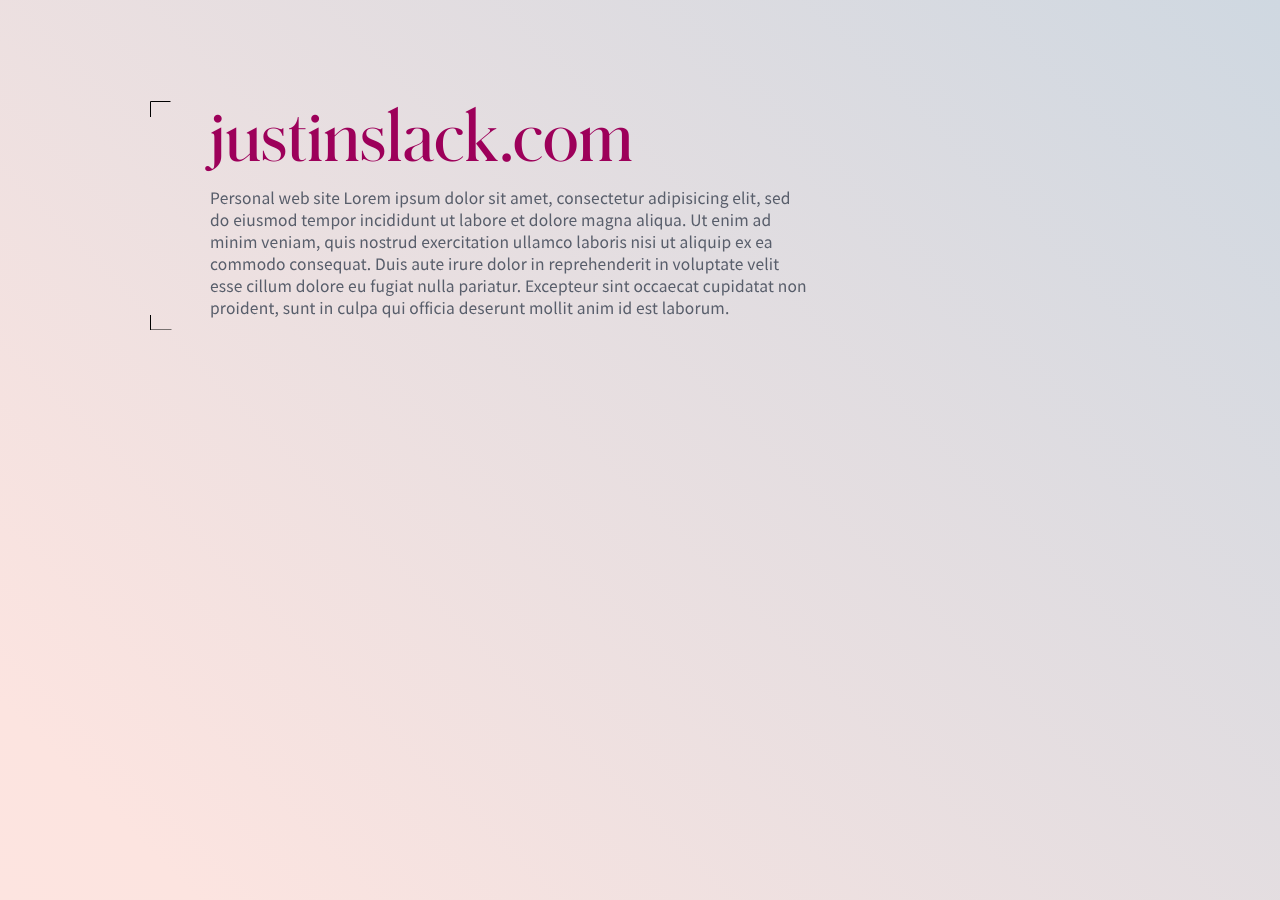
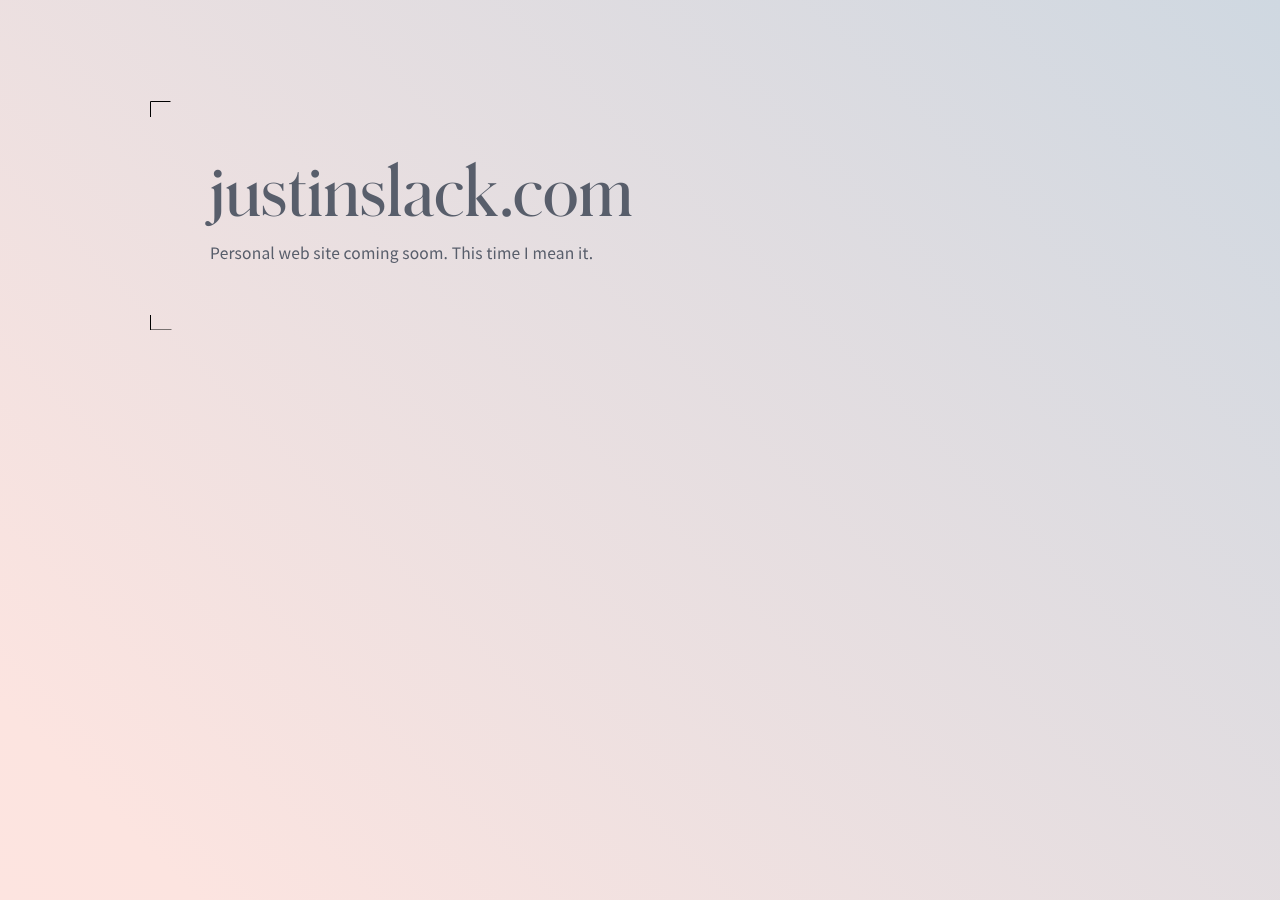
Before and after one commit to justinslack/justinslack.com, a Jekyll site: the page built from index.html, in a window 1280 px wide. Built offline with Jekyll 4.4.1, drawn with Linux system fonts in a browser that asks for light colours.

Commit message:
Color and copy change

```diff
--- a/_includes/critical/home-page.css
+++ b/_includes/critical/home-page.css
@@ -16,7 +16,7 @@
 }
 
 .logo {
-  color: #9d005a;
+  /*color: #9d005a;*/
   font-family: 'Schnyder M Web', Georgia, serif;
   font-weight: 400;
   font-size: 4em;
--- a/_layouts/home.html
+++ b/_layouts/home.html
@@ -11,12 +11,7 @@ layout:
           <!-- {% include/logo.html %} -->
           justinslack.com
         </h2>
-        <p class="tagline">Personal web site Lorem ipsum dolor sit amet, consectetur adipisicing elit, sed do eiusmod
-        tempor incididunt ut labore et dolore magna aliqua. Ut enim ad minim veniam,
-        quis nostrud exercitation ullamco laboris nisi ut aliquip ex ea commodo
-        consequat. Duis aute irure dolor in reprehenderit in voluptate velit esse
-        cillum dolore eu fugiat nulla pariatur. Excepteur sint occaecat cupidatat non
-        proident, sunt in culpa qui officia deserunt mollit anim id est laborum.</p>
+        <p class="tagline">Personal web site coming soom. This time I mean it.</p>
       </div>
       <div class="right-line">
         <span><svg xmlns="http://www.w3.org/2000/svg" width="20.5" height="16.5" viewBox="0 0 20.5 16.5"><title>border</title><g id="bb6f0286-3b57-4729-92cf-01cdf338769d" data-name="Layer 2"><g id="bbee0e69-b19c-45a2-b3f6-acc7c8473fe9" data-name="Layer 1"><polyline points="20.5 0.5 0.5 0.5 0.5 16.5" fill="none" stroke="#000" stroke-miterlimit="10"/></g></g></svg></span>
```
